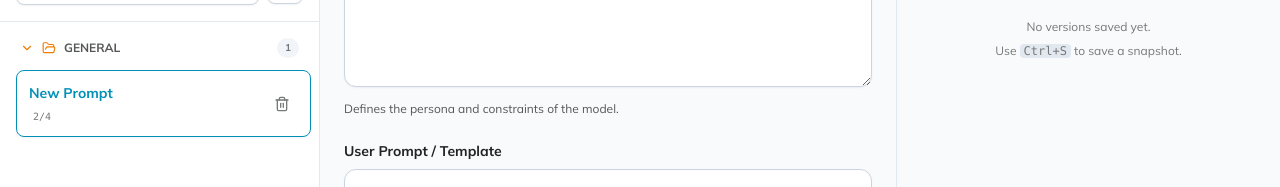
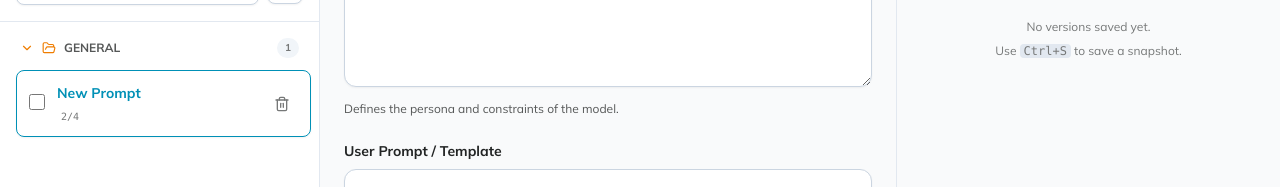
Before and after one commit to JanChrisLoew/promptforge, a React (Vite) app: page / in a window 1280 px wide. Both pictures are taken after a click on the button "New Prompt". Shown: the part 157-344 px from the top of the page. Built offline with nearby package versions, Linux system fonts and the light colour scheme.

Commit message:
Audit & Improvements: React 19, Vite 6, Bulk Actions, and Debounced Search

```diff
--- a/App.tsx
+++ b/App.tsx
@@ -14,7 +14,8 @@ const App: React.FC = () => {
     deletePrompt,
     checkTitleUnique,
     exportLibrary,
-    importLibrary
+    importLibrary,
+    bulkDeletePrompts
   } = usePromptLibrary();
 
   // Derive unique categories for autocomplete
@@ -45,6 +46,7 @@ const App: React.FC = () => {
         selectedId={selectedId}
         onSelect={setSelectedId}
         onDelete={deletePrompt}
+        onBulkDelete={bulkDeletePrompts}
         onCreate={createPrompt}
         onExport={exportLibrary}
         onImport={importLibrary}
--- a/components/PromptEditor.tsx
+++ b/components/PromptEditor.tsx
@@ -21,7 +21,7 @@ export const PromptEditor: React.FC<PromptEditorProps> = ({ prompt, onUpdate, av
   const [showCommitInput, setShowCommitInput] = useState(false);
 
   // Refs for data safety
-  const timeoutRef = useRef<NodeJS.Timeout | null>(null);
+  const timeoutRef = useRef<ReturnType<typeof setTimeout> | null>(null);
   const localPromptRef = useRef<Prompt>(prompt); // Keep a ref to always have latest state in cleanup
   const isDirtyRef = useRef(false); // Ref for dirty state to access in cleanup
   const isMounted = useRef(false);
--- a/components/PromptList.tsx
+++ b/components/PromptList.tsx
@@ -11,6 +11,7 @@ interface PromptListProps {
   onCreate: () => void;
   onImport: (e: React.ChangeEvent<HTMLInputElement>) => void;
   onExport: () => void;
+  onBulkDelete: (ids: string[]) => void;
 }
 
 type SortMode = 'alpha' | 'recent';
@@ -22,12 +23,13 @@ export const PromptList: React.FC<PromptListProps> = ({
   onDelete,
   onCreate,
   onImport,
-  onExport
+  onExport,
+  onBulkDelete
 }) => {
-  const [searchTerm, setSearchTerm] = useState('');
   const [expandedCategories, setExpandedCategories] = useState<Set<string>>(new Set(['General']));
   const [sortMode, setSortMode] = useState<SortMode>('recent');
   const [showMenu, setShowMenu] = useState(false);
+  const [selectedIds, setSelectedIds] = useState<Set<string>>(new Set());
   const menuRef = useRef<HTMLDivElement>(null);
 
   // Close menu when clicking outside
@@ -43,10 +45,21 @@ export const PromptList: React.FC<PromptListProps> = ({
     };
   }, []);
 
+  const [searchTerm, setSearchTerm] = useState('');
+  const [debouncedSearch, setDebouncedSearch] = useState('');
+
+  // Handle Search Debouncing
+  useEffect(() => {
+    const handler = setTimeout(() => {
+      setDebouncedSearch(searchTerm);
+    }, 300);
+    return () => clearTimeout(handler);
+  }, [searchTerm]);
+
   const filteredPrompts = useMemo(() => prompts.filter(p =>
-    p.title.toLowerCase().includes(searchTerm.toLowerCase()) ||
-    p.tags.some(t => t.toLowerCase().includes(searchTerm.toLowerCase()))
-  ), [prompts, searchTerm]);
+    p.title.toLowerCase().includes(debouncedSearch.toLowerCase()) ||
+    p.tags.some(t => t.toLowerCase().includes(debouncedSearch.toLowerCase()))
+  ), [prompts, debouncedSearch]);
 
   // Group by category and Sort
   const groupedPrompts = useMemo(() => {
@@ -133,12 +146,26 @@ export const PromptList: React.FC<PromptListProps> = ({
 
         {/* Primary Action */}
         <div className="flex gap-2">
+          {selectedIds.size > 0 ? (
+            <button
+              onClick={() => {
+                if (window.confirm(`Delete ${selectedIds.size} selected prompts?`)) {
+                  onBulkDelete(Array.from(selectedIds));
+                  setSelectedIds(new Set());
+                }
+              }}
+              className="flex-1 flex items-center justify-center gap-2 bg-accent-1 hover:bg-[#b0301c] text-white py-2.5 px-3 rounded-lg text-sm font-bold shadow-md transition-all active:scale-95 animate-in zoom-in-95"
+            >
+              <Trash2 size={16} /> Delete Selected ({selectedIds.size})
+            </button>
+          ) : (
             <button
               onClick={onCreate}
               className="flex-1 flex items-center justify-center gap-2 bg-accent-1 hover:bg-[#b0301c] text-white py-2.5 px-3 rounded-lg text-sm font-bold shadow-sm transition-all active:scale-95"
             >
               <Plus size={16} /> New Prompt
             </button>
+          )}
         </div>
 
         {/* Search & Filter */}
@@ -188,14 +215,26 @@ export const PromptList: React.FC<PromptListProps> = ({
                     {categoryItems.map(prompt => (
                       <div
                         key={prompt.id}
-                        onClick={() => onSelect(prompt.id)}
-                        className={`group flex items-center justify-between p-3 rounded-lg cursor-pointer transition-all border relative ${
-                          selectedId === prompt.id
+                        className={`group flex items-center p-3 rounded-lg cursor-pointer transition-all border relative ${selectedId === prompt.id
                           ? 'bg-accent-3/10 border-accent-3 shadow-sm'
                           : 'bg-transparent border-transparent hover:bg-canvas-hover hover:border-slate-200'
                           }`}
                       >
-                        <div className="flex-1 min-w-0 pr-2">
+                        <div className="mr-3 flex-shrink-0">
+                          <input
+                            type="checkbox"
+                            checked={selectedIds.has(prompt.id)}
+                            onChange={(e) => {
+                              e.stopPropagation();
+                              const newSet = new Set(selectedIds);
+                              if (newSet.has(prompt.id)) newSet.delete(prompt.id);
+                              else newSet.add(prompt.id);
+                              setSelectedIds(newSet);
+                            }}
+                            className="w-4 h-4 rounded border-slate-300 text-accent-3 focus:ring-accent-3 accent-accent-3 cursor-pointer"
+                          />
+                        </div>
+                        <div className="flex-1 min-w-0 pr-2" onClick={() => onSelect(prompt.id)}>
                           <h3 className={`font-bold text-sm truncate ${selectedId === prompt.id ? 'text-accent-3' : 'text-txt-primary'}`}>
                             {prompt.title || 'Untitled Prompt'}
                           </h3>
--- a/hooks/usePromptLibrary.ts
+++ b/hooks/usePromptLibrary.ts
@@ -97,6 +97,13 @@ export const usePromptLibrary = () => {
       if (selectedId === id) {
         setSelectedId(null);
       }
+    }
+  }, [selectedId]);
+
+  const bulkDeletePrompts = useCallback((ids: string[]) => {
+    setPrompts(prev => prev.filter(p => !ids.includes(p.id)));
+    if (selectedId && ids.includes(selectedId)) {
+      setSelectedId(null);
     }
   }, [selectedId]);
 
@@ -208,6 +215,7 @@ export const usePromptLibrary = () => {
     deletePrompt,
     checkTitleUnique,
     exportLibrary,
-      importLibrary
+    importLibrary,
+    bulkDeletePrompts
   };
 };
--- a/index.html
+++ b/index.html
@@ -8,20 +8,7 @@
     <link rel="preconnect" href="https://fonts.googleapis.com">
     <link rel="preconnect" href="https://fonts.gstatic.com" crossorigin>
     <link href="https://fonts.googleapis.com/css2?family=Mulish:ital,wght@0,200..1000;1,200..1000&display=swap" rel="stylesheet">
-  <script type="importmap">
-{
-  "imports": {
-    "react": "https://esm.sh/react@^19.2.4",
-    "react-dom/": "https://esm.sh/react-dom@^19.2.4/",
-    "react/": "https://esm.sh/react@^19.2.4/",
-    "lucide-react": "https://esm.sh/lucide-react@^0.563.0",
-    "uuid": "https://esm.sh/uuid@^13.0.0",
-    "vite": "https://esm.sh/vite@^7.3.1",
-    "@vitejs/plugin-react": "https://esm.sh/@vitejs/plugin-react@^5.1.3",
-    "path": "https://esm.sh/path@^0.12.7"
-  }
-}
-</script>
+
 <link rel="stylesheet" href="/index.css">
 </head>
   <body class="bg-canvas-base text-txt-primary antialiased h-screen overflow-hidden font-sans">
--- a/utils/index.ts
+++ b/utils/index.ts
@@ -1,5 +1,5 @@
 import { v4 as uuidv4 } from 'uuid';
-import { Prompt, PromptVersion } from '../types';
+import { Prompt } from '../types';
 
 /**
  * Generates a unique ID using UUID v4
```
Also changed, not shown: package.json (+13 -13 lines), 1 other file (tests, documents, lock files or other folders). Lines whose indentation alone changed are shown as unchanged.
